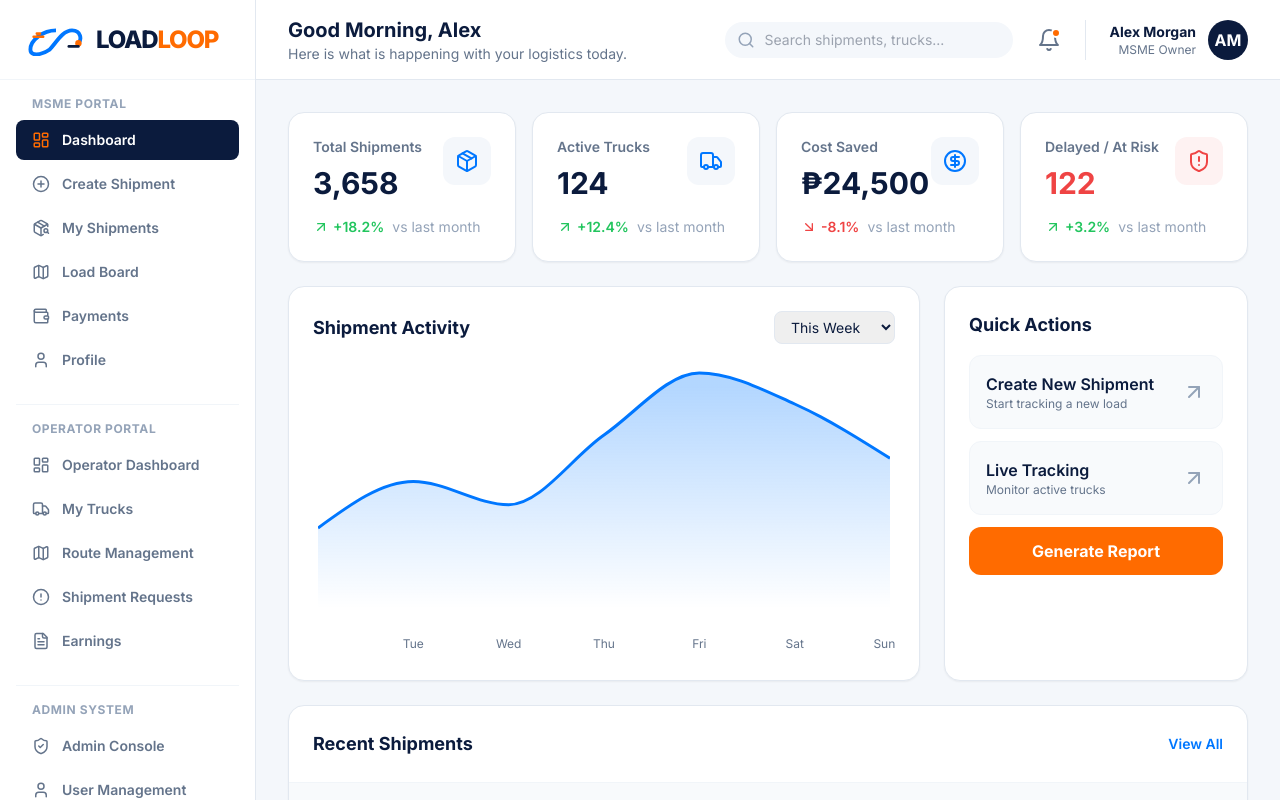
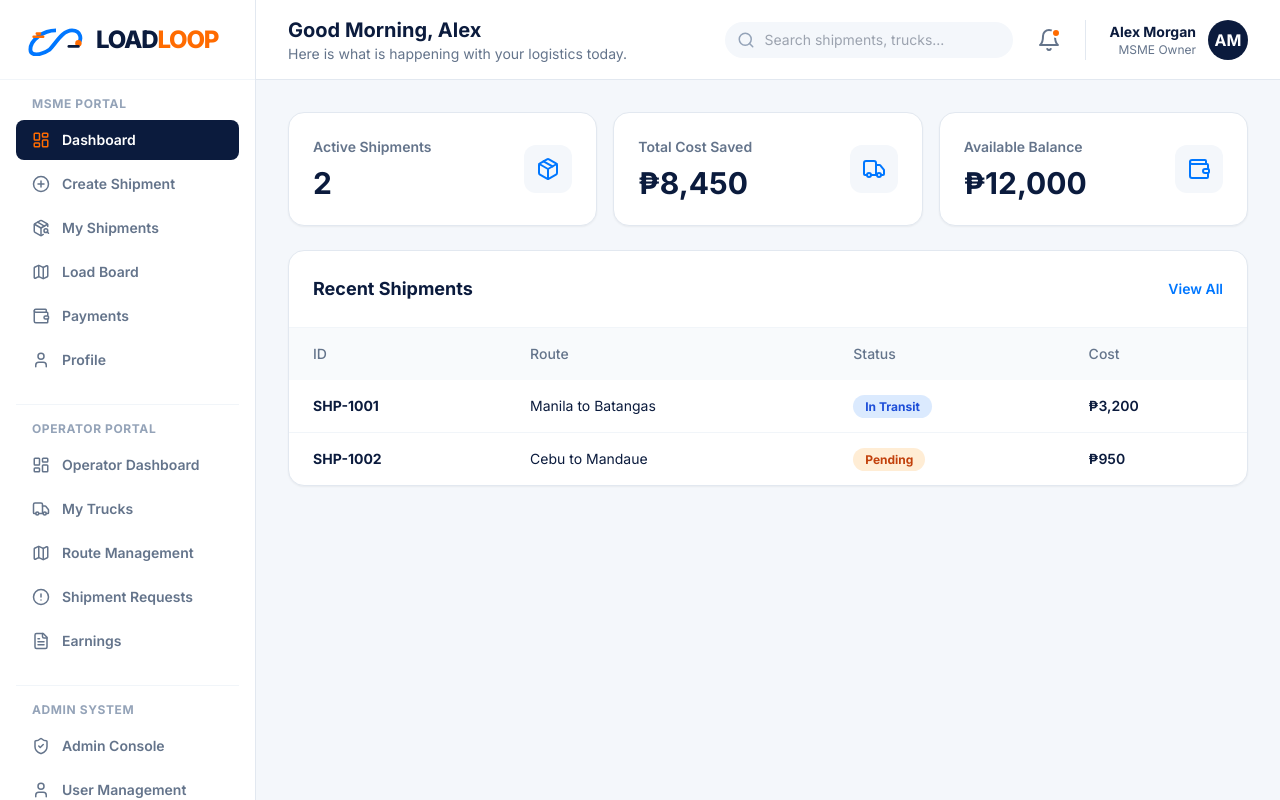
Before and after one commit to adiyel/loadloop-prototype, a Next.js app: page /dashboard in a window 1280 px wide. Shown: the top 800 px of the page. Built offline with nearby package versions, Linux system fonts and the light colour scheme.

Commit message:
Update page.tsx

```diff
--- a/app/dashboard/page.tsx
+++ b/app/dashboard/page.tsx
@@ -1,115 +1,45 @@
 "use client";
-import { AreaChart, Area, XAxis, Tooltip, ResponsiveContainer } from 'recharts';
-import { ArrowUpRight, ArrowDownRight, Truck, Package, CircleDollarSign, ShieldAlert } from "lucide-react";
+import { useApp } from "@/context/AppContext";
 import Link from "next/link";
+import { ArrowUpRight, Package, Truck, Wallet } from "lucide-react";
 
-const chartData = [
-  { name: 'Mon', shipments: 120 }, { name: 'Tue', shipments: 180 },
-  { name: 'Wed', shipments: 150 }, { name: 'Thu', shipments: 240 },
-  { name: 'Fri', shipments: 320 }, { name: 'Sat', shipments: 280 },
-  { name: 'Sun', shipments: 210 },
-];
+export default function MSMEDashboard() {
+  const { shipments } = useApp();
 
-const recentShipments = [
-  { id: "TRK-8819", route: "Manila - Batangas", carrier: "NorthStar", status: "In Transit", eta: "Jun 4, 2:00 PM", cost: "₱3,200" },
-  { id: "TRK-8821", route: "Cebu - Mandaue", carrier: "MetroHaul", status: "At Risk", eta: "Jun 3, 4:00 PM", cost: "₱1,800" },
-  { id: "TRK-8817", route: "Davao - Tagum", carrier: "Apex Freight", status: "Delivered", eta: "Jun 2, 10:00 AM", cost: "₱2,100" },
-  { id: "TRK-8820", route: "Manila - Laguna", carrier: "SwiftHaul", status: "On Track", eta: "Jun 4, 9:00 AM", cost: "₱950" },
-];
-
-export default function Dashboard() {
   return (
     <div className="space-y-6">
-      <div className="grid gap-4 md:grid-cols-2 lg:grid-cols-4">
-        <StatCard title="Total Shipments" value="3,658" change="+18.2%" trend="up" icon={Package} />
-        <StatCard title="Active Trucks" value="124" change="+12.4%" trend="up" icon={Truck} />
-        <StatCard title="Cost Saved" value="₱24,500" change="-8.1%" trend="down" icon={CircleDollarSign} />
-        <StatCard title="Delayed / At Risk" value="122" change="+3.2%" trend="up" icon={ShieldAlert} alert />
+      <div className="grid gap-4 md:grid-cols-3">
+        <StatCard title="Active Shipments" value={shipments.filter(s => s.status !== 'Delivered').length.toString()} icon={Package} />
+        <StatCard title="Total Cost Saved" value="₱8,450" icon={Truck} />
+        <StatCard title="Available Balance" value="₱12,000" icon={Wallet} />
       </div>
 
-      <div className="grid gap-6 md:grid-cols-3">
-        <div className="col-span-2 rounded-2xl bg-white p-6 shadow-sm border border-slate-200">
-          <div className="flex justify-between items-center mb-6">
-            <h2 className="font-bold text-lg text-brand-navy">Shipment Activity</h2>
-            <select className="text-sm border border-slate-200 rounded-lg px-3 py-1.5 focus:outline-none focus:ring-2 focus:ring-brand-blue">
-              <option>This Week</option>
-              <option>This Month</option>
-            </select>
-          </div>
-          <div className="h-72 w-full">
-            <ResponsiveContainer width="100%" height="100%">
-              <AreaChart data={chartData}>
-                <defs>
-                  <linearGradient id="colorShip" x1="0" y1="0" x2="0" y2="1">
-                    <stop offset="5%" stopColor="#0077FF" stopOpacity={0.3}/>
-                    <stop offset="95%" stopColor="#0077FF" stopOpacity={0}/>
-                  </linearGradient>
-                </defs>
-                <XAxis dataKey="name" axisLine={false} tickLine={false} tick={{fill: '#64748b', fontSize: 12}} dy={10} />
-                <Tooltip cursor={{stroke: '#e2e8f0', strokeWidth: 2}} contentStyle={{borderRadius: '8px', border: 'none', boxShadow: '0 4px 6px -1px rgb(0 0 0 / 0.1)'}} />
-                <Area type="monotone" dataKey="shipments" stroke="#0077FF" strokeWidth={3} fillOpacity={1} fill="url(#colorShip)" />
-              </AreaChart>
-            </ResponsiveContainer>
-          </div>
-        </div>
-
-        <div className="rounded-2xl bg-white p-6 shadow-sm border border-slate-200">
-          <h2 className="font-bold text-lg text-brand-navy mb-4">Quick Actions</h2>
-          <div className="space-y-3">
-            <Link href="/loadboard" className="flex items-center justify-between p-4 rounded-xl border border-slate-100 bg-slate-50 hover:bg-brand-light hover:border-brand-blue transition group">
-              <div>
-                <p className="font-semibold text-brand-navy group-hover:text-brand-blue">Create New Shipment</p>
-                <p className="text-xs text-slate-500">Start tracking a new load</p>
-              </div>
-              <ArrowUpRight className="text-slate-400 group-hover:text-brand-blue" />
-            </Link>
-            <Link href="/tracking" className="flex items-center justify-between p-4 rounded-xl border border-slate-100 bg-slate-50 hover:bg-brand-light hover:border-brand-blue transition group">
-              <div>
-                <p className="font-semibold text-brand-navy group-hover:text-brand-blue">Live Tracking</p>
-                <p className="text-xs text-slate-500">Monitor active trucks</p>
-              </div>
-              <ArrowUpRight className="text-slate-400 group-hover:text-brand-blue" />
-            </Link>
-            <button className="w-full mt-4 py-3 rounded-xl bg-brand-orange text-white font-bold hover:bg-orange-600 transition">
-              Generate Report
-            </button>
-          </div>
-        </div>
-      </div>
-
-      <div className="rounded-2xl bg-white shadow-sm border border-slate-200 overflow-hidden">
+      <div className="bg-white rounded-2xl shadow-sm border border-slate-200 overflow-hidden">
         <div className="p-6 border-b border-slate-100 flex justify-between items-center">
           <h2 className="font-bold text-lg text-brand-navy">Recent Shipments</h2>
-          <Link href="/loadboard" className="text-sm text-brand-blue font-semibold hover:underline">View All</Link>
+          <Link href="/dashboard/shipments" className="text-sm text-brand-blue font-semibold hover:underline">View All</Link>
         </div>
         <table className="w-full text-left text-sm">
           <thead className="bg-slate-50 text-slate-500">
             <tr>
-              <th className="px-6 py-4 font-medium">Tracking ID</th>
+              <th className="px-6 py-4 font-medium">ID</th>
               <th className="px-6 py-4 font-medium">Route</th>
-              <th className="px-6 py-4 font-medium">Carrier</th>
               <th className="px-6 py-4 font-medium">Status</th>
-              <th className="px-6 py-4 font-medium">ETA</th>
               <th className="px-6 py-4 font-medium">Cost</th>
             </tr>
           </thead>
           <tbody className="divide-y divide-slate-100">
-            {recentShipments.map((s, i) => (
-              <tr key={i} className="hover:bg-slate-50 transition">
+            {shipments.slice(0, 3).map((s) => (
+              <tr key={s.id} className="hover:bg-slate-50">
                 <td className="px-6 py-4 font-bold text-brand-navy">{s.id}</td>
-                <td className="px-6 py-4">{s.route}</td>
-                <td className="px-6 py-4 text-slate-500">{s.carrier}</td>
+                <td className="px-6 py-4">{s.origin} to {s.dest}</td>
                 <td className="px-6 py-4">
                   <span className={`px-3 py-1 rounded-full text-xs font-bold ${
                     s.status === "Delivered" ? "bg-green-100 text-green-700" :
-                    s.status === "At Risk" ? "bg-red-100 text-red-700" :
-                    s.status === "On Track" ? "bg-blue-100 text-blue-700" :
+                    s.status === "In Transit" ? "bg-blue-100 text-blue-700" :
                     "bg-orange-100 text-orange-700"
-                  }`}>
-                    {s.status}
-                  </span>
+                  }`}>{s.status}</span>
                 </td>
-                <td className="px-6 py-4 text-slate-500">{s.eta}</td>
                 <td className="px-6 py-4 font-semibold">{s.cost}</td>
               </tr>
             ))}
@@ -120,25 +50,14 @@ export default function Dashboard() {
   );
 }
 
-function StatCard({ title, value, change, trend, icon: Icon, alert }: any) {
+function StatCard({ title, value, icon: Icon }: any) {
   return (
-    <div className="rounded-2xl bg-white p-6 shadow-sm border border-slate-200">
-      <div className="flex justify-between items-start">
-        <div>
-          <p className="text-sm font-semibold text-slate-500">{title}</p>
-          <p className={`text-3xl font-bold mt-2 ${alert ? "text-red-500" : "text-brand-navy"}`}>{value}</p>
-        </div>
-        <div className={`p-3 rounded-xl ${alert ? "bg-red-50 text-red-500" : "bg-brand-light text-brand-blue"}`}>
-          <Icon size={24} />
-        </div>
+    <div className="rounded-2xl bg-white p-6 shadow-sm border border-slate-200 flex justify-between items-center">
+      <div>
+        <p className="text-sm font-semibold text-slate-500">{title}</p>
+        <p className="text-3xl font-bold mt-2 text-brand-navy">{value}</p>
       </div>
-      <div className="mt-4 flex items-center gap-2 text-sm font-semibold">
-        <span className={`flex items-center gap-1 ${trend === "up" ? "text-green-500" : "text-red-500"}`}>
-          {trend === "up" ? <ArrowUpRight size={16} /> : <ArrowDownRight size={16} />}
-          {change}
-        </span>
-        <span className="text-slate-400 font-normal">vs last month</span>
-      </div>
+      <div className="p-3 rounded-xl bg-brand-light text-brand-blue"><Icon size={24} /></div>
     </div>
   );
 }
```
